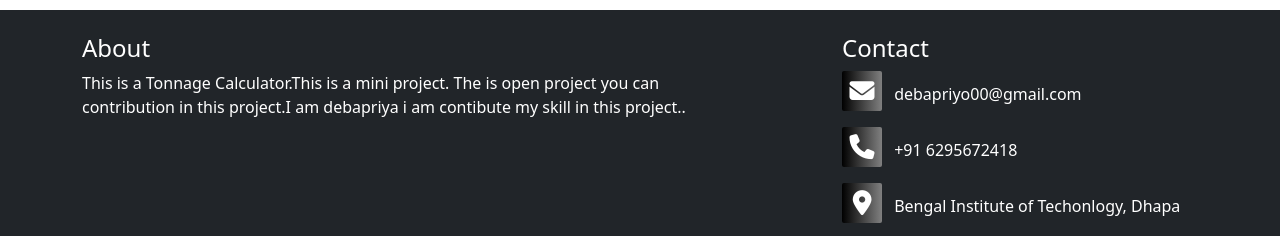
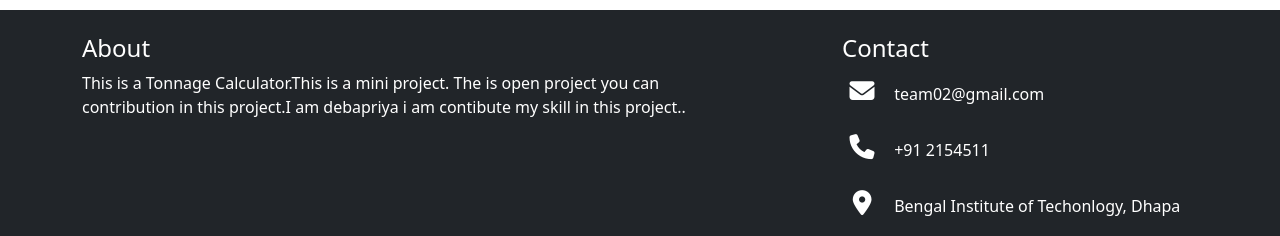
Before and after one commit to jit-12345/Tonnage-Calculator, a plain HTML site: page index.html in a window 1280 px wide. Both pictures are taken after a click on the button "Toggle navigation". Shown: the top 236 px of the page. Drawn offline with nearby package versions, Linux system fonts and the light colour scheme.

Commit message:
small chnages i have done..

```diff
--- a/index.html
+++ b/index.html
@@ -41,10 +41,10 @@
                         <h4 class="text-white">Contact</h4>
                         <ul class="list-unstyled text-white">
                             <li>
-                                <p><i class="fa-solid fa-envelope"></i>     debapriyo00@gmail.com</p>
+                                <p><i class="fa-solid fa-envelope"></i>     team02@gmail.com</p>
                             </li>
                             <li>
-                                <p><i class="fa-solid fa-phone"></i> +91 6295672418</p>
+                                <p><i class="fa-solid fa-phone"></i> +91 2154511</p>
                             </li>
                             <li>
                                 <p><i class="fa-solid fa-location-dot"></i> Bengal Institute of Techonlogy, Dhapa</p>
--- a/style.css
+++ b/style.css
@@ -53,7 +53,7 @@
     text-align: center;
     padding-top: 7px;
     border-radius: 2px;
-    background-image:linear-gradient(to right, black,gray);
+
 
 }
 .fa{
```
